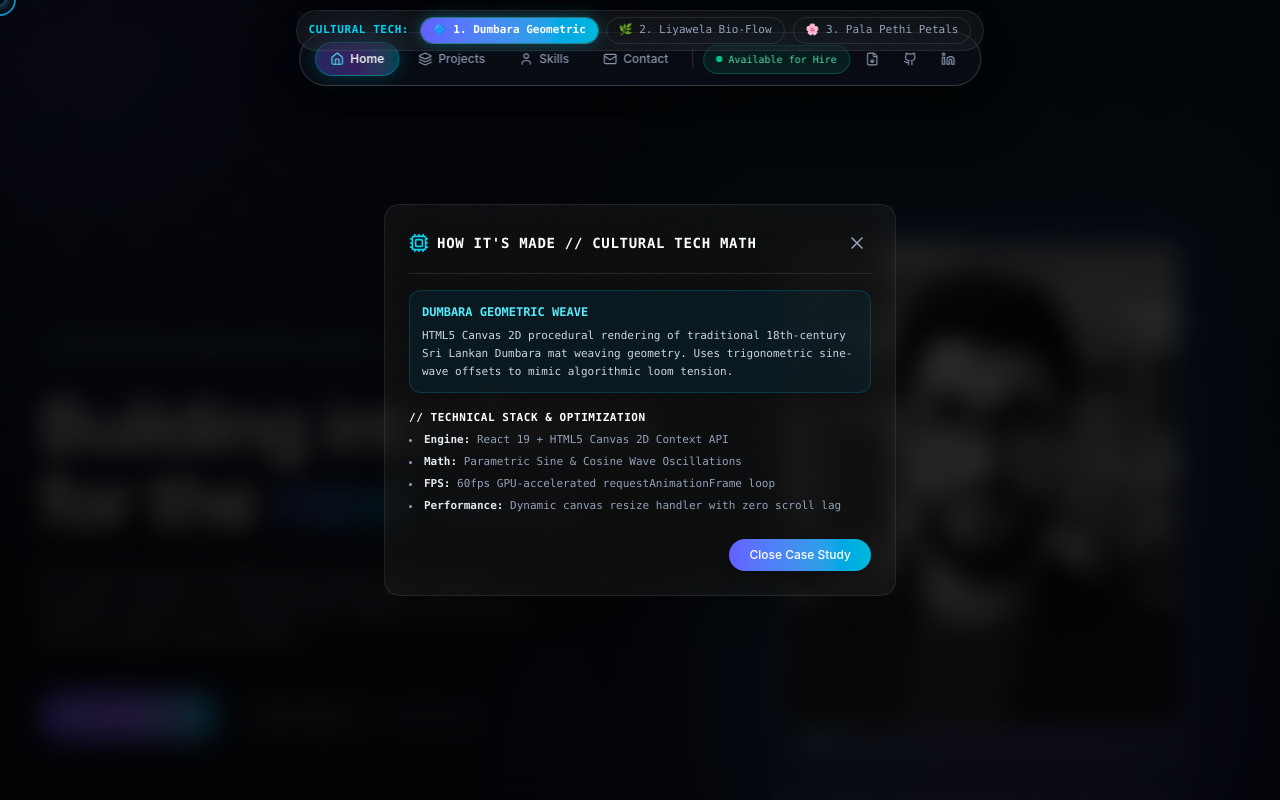
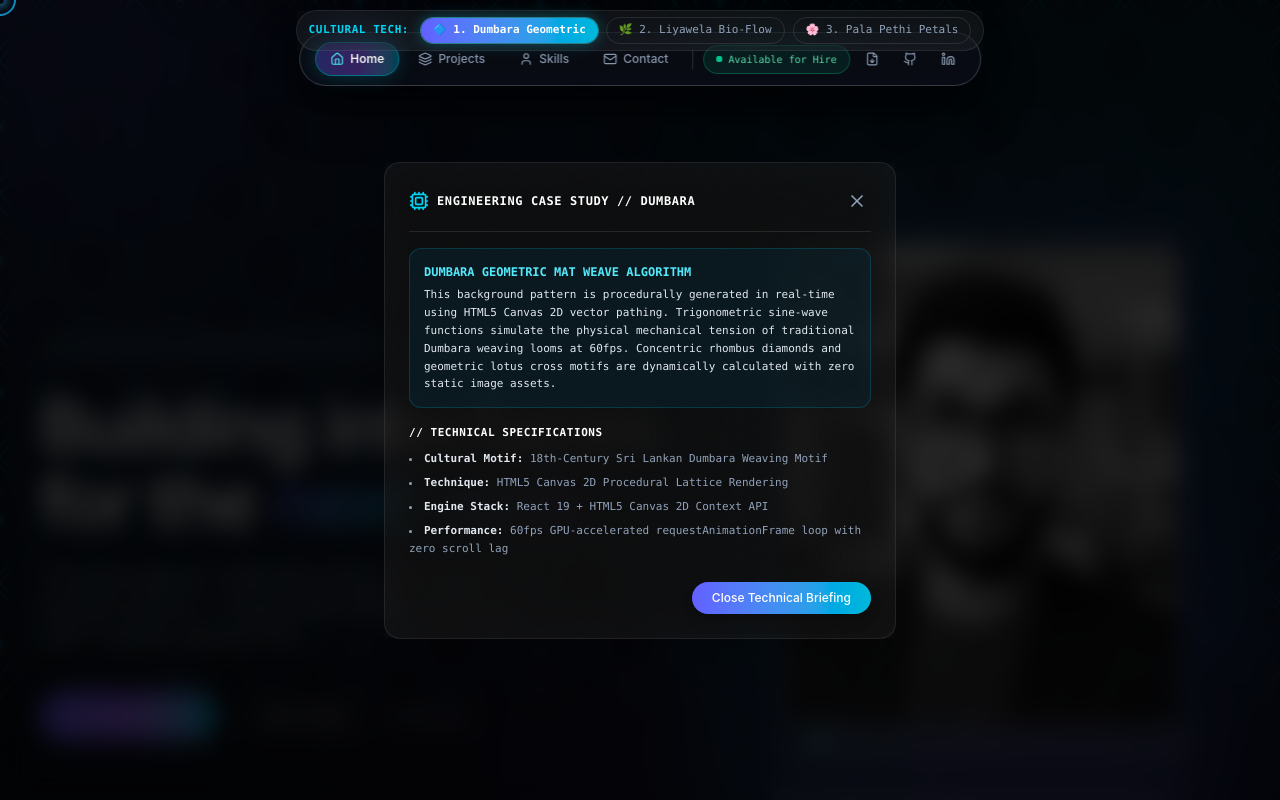
Before and after one commit to sasiruliyanage2004/portfolio-, a React (Vite) app: page / in a window 1280 px wide. Both pictures are taken after a click on the button "⚡ How It's Made". Shown: the top 800 px of the page. Built offline with nearby package versions, Linux system fonts and the light colour scheme.

Commit message:
feat_bold_tab_reactive_cultural_patterns_and_dynamic_how_its_made_modal

```diff
--- a/src/components/CulturalPatternCanvas.jsx
+++ b/src/components/CulturalPatternCanvas.jsx
@@ -1,6 +1,32 @@
 import { useEffect, useRef } from "react";
+import { motion, AnimatePresence } from "framer-motion";
 
 export default function CulturalPatternCanvas({ theme = "dumbara" }) {
+  return (
+    <div className="absolute inset-0 pointer-events-none z-0 overflow-hidden">
+      <AnimatePresence mode="wait">
+        <motion.div
+          key={theme}
+          initial={{ opacity: 0, scale: 0.98 }}
+          animate={{ opacity: 1, scale: 1 }}
+          exit={{ opacity: 0, scale: 1.02 }}
+          transition={{ duration: 0.5, ease: "easeInOut" }}
+          className="absolute inset-0 w-full h-full"
+        >
+          {theme === "dumbara" && <DumbaraCanvas />}
+          {theme === "liyawela" && <LiyawelaCanvas />}
+          {theme === "palapethi" && <PalaPethiCanvas />}
+        </motion.div>
+      </AnimatePresence>
+    </div>
+  );
+}
+
+// ------------------------------------------------------------------
+// 1. DUMBARA GEOMETRIC MAT WEAVING CANVASES (ඩම්බර රටා)
+// Bold Rhombus Lattice + Stylized Elephant/Peacock Geometric Motifs
+// ------------------------------------------------------------------
+function DumbaraCanvas() {
   const canvasRef = useRef(null);
 
   useEffect(() => {
@@ -14,24 +40,65 @@ export default function CulturalPatternCanvas({ theme = "dumbara" }) {
       canvas.width = window.innerWidth;
       canvas.height = window.innerHeight;
     };
-
     handleResize();
     window.addEventListener("resize", handleResize);
 
-    // Render loop
     const render = () => {
       time += 1;
-      const width = canvas.width;
-      const height = canvas.height;
+      const w = canvas.width;
+      const h = canvas.height;
+      ctx.clearRect(0, 0, w, h);
 
-      ctx.clearRect(0, 0, width, height);
+      const size = 90; // Large, bold grid size
+      const cols = Math.ceil(w / size) + 2;
+      const rows = Math.ceil(h / size) + 2;
 
-      if (theme === "dumbara") {
-        drawDumbaraPattern(ctx, width, height, time);
-      } else if (theme === "liyawela") {
-        drawLiyawelaPattern(ctx, width, height, time);
-      } else if (theme === "palapethi") {
-        drawPalaPethiPattern(ctx, width, height, time);
+      for (let r = -1; r < rows; r++) {
+        for (let c = -1; c < cols; c++) {
+          const x = c * size + (r % 2 === 0 ? 0 : size / 2);
+          const y = r * (size * 0.6);
+          const wave = Math.sin(time * 0.02 + (c + r) * 0.5) * 4;
+
+          // Outer Bold Diamond Border
+          ctx.strokeStyle = "rgba(6, 182, 212, 0.40)"; // Bright cyan stroke
+          ctx.lineWidth = 1.8;
+          ctx.beginPath();
+          ctx.moveTo(x, y - size / 2 + wave);
+          ctx.lineTo(x + size / 2, y + wave);
+          ctx.lineTo(x, y + size / 2 + wave);
+          ctx.lineTo(x - size / 2, y + wave);
+          ctx.closePath();
+          ctx.stroke();
+
+          // Inner Concentric Diamond
+          ctx.strokeStyle = "rgba(99, 102, 241, 0.45)"; // Bright indigo stroke
+          ctx.lineWidth = 1.4;
+          ctx.beginPath();
+          ctx.moveTo(x, y - size / 3.5 + wave);
+          ctx.lineTo(x + size / 3.5, y + wave);
+          ctx.lineTo(x, y + size / 3.5 + wave);
+          ctx.lineTo(x - size / 3.5, y + wave);
+          ctx.closePath();
+          ctx.stroke();
+
+          // Stylized Dumbara Elephant/Peacock Geometric Figure Motif in center cells
+          if ((c + r) % 2 === 0) {
+            ctx.fillStyle = "rgba(6, 182, 212, 0.50)";
+            ctx.beginPath();
+            ctx.arc(x, y + wave, 4, 0, Math.PI * 2);
+            ctx.fill();
+
+            // Dumbara Diamond Accents
+            ctx.strokeStyle = "rgba(6, 182, 212, 0.35)";
+            ctx.beginPath();
+            ctx.moveTo(x - 8, y + wave);
+            ctx.lineTo(x, y - 8 + wave);
+            ctx.lineTo(x + 8, y + wave);
+            ctx.lineTo(x, y + 8 + wave);
+            ctx.closePath();
+            ctx.stroke();
+          }
+        }
       }
 
       animationFrameId = requestAnimationFrame(render);
@@ -43,155 +110,171 @@ export default function CulturalPatternCanvas({ theme = "dumbara" }) {
       window.removeEventListener("resize", handleResize);
       cancelAnimationFrame(animationFrameId);
     };
-  }, [theme]);
+  }, []);
 
-  return (
-    <canvas
-      ref={canvasRef}
-      className="absolute inset-0 pointer-events-none z-0 transition-opacity duration-700"
-      style={{ opacity: 0.85 }}
-    />
-  );
+  return <canvas ref={canvasRef} className="w-full h-full opacity-90" />;
 }
 
 // ------------------------------------------------------------------
-// 1. DUMBARA GEOMETRIC WEAVING ALGORITHM (ඩම්බර රටා)
-// Procedural Rhombus Diamond Weave Grid + Center Lotus Crosses
+// 2. LIYAWELA ORGANIC BIO-FLOW VINE CANVAS (ලියවැල)
+// Interlacing Curved S-Lines + Leaf Tendril Spirals
 // ------------------------------------------------------------------
-function drawDumbaraPattern(ctx, width, height, time) {
-  const size = 70; // Grid cell size
-  const cols = Math.ceil(width / size) + 2;
-  const rows = Math.ceil(height / size) + 2;
+function LiyawelaCanvas() {
+  const canvasRef = useRef(null);
 
-  ctx.lineWidth = 1.2;
+  useEffect(() => {
+    const canvas = canvasRef.current;
+    if (!canvas) return;
+    const ctx = canvas.getContext("2d");
+    let animationFrameId;
+    let time = 0;
 
-  for (let r = -1; r < rows; r++) {
-    for (let c = -1; c < cols; c++) {
-      const x = c * size + (r % 2 === 0 ? 0 : size / 2);
-      const y = r * (size / 2);
+    const handleResize = () => {
+      canvas.width = window.innerWidth;
+      canvas.height = window.innerHeight;
+    };
+    handleResize();
+    window.addEventListener("resize", handleResize);
 
-      // Algorithmic wave offset mimicking traditional loom tension
-      const wave = Math.sin(time * 0.015 + (c + r) * 0.4) * 3;
-      const opacity = 0.15 + Math.sin(time * 0.01 + c * 0.2 + r * 0.3) * 0.08;
+    const render = () => {
+      time += 1;
+      const w = canvas.width;
+      const h = canvas.height;
+      ctx.clearRect(0, 0, w, h);
 
-      ctx.strokeStyle = `rgba(6, 182, 212, ${opacity})`;
+      const vineCount = 6;
+      ctx.lineWidth = 2.2;
 
-      // Draw Outer Dumbara Rhombus Diamond
+      for (let v = 0; v < vineCount; v++) {
+        const baseY = (h / (vineCount + 1)) * (v + 1);
+        const speed = 0.01 + v * 0.003;
+        const amplitude = 55 + v * 12;
+
         ctx.beginPath();
-      ctx.moveTo(x, y - size / 2 + wave);
-      ctx.lineTo(x + size / 2, y + wave);
-      ctx.lineTo(x, y + size / 2 + wave);
-      ctx.lineTo(x - size / 2, y + wave);
-      ctx.closePath();
+        ctx.strokeStyle = v % 2 === 0 ? "rgba(168, 85, 247, 0.45)" : "rgba(6, 182, 212, 0.40)";
+
+        for (let x = -40; x < w + 40; x += 15) {
+          const y = baseY + Math.sin(x * 0.008 + time * speed + v) * amplitude;
+
+          if (x === -40) ctx.moveTo(x, y);
+          else ctx.lineTo(x, y);
+
+          // Draw Liyawela Leaf Tendril Spirals
+          if (x % 90 === 0) {
+            const angle = Math.cos(x * 0.008 + time * speed) * 1.2;
+            const lx = x + Math.cos(angle) * 30;
+            const ly = y + Math.sin(angle) * 30;
+
+            ctx.save();
+            ctx.strokeStyle = "rgba(168, 85, 247, 0.50)";
+            ctx.lineWidth = 1.5;
+            ctx.beginPath();
+            ctx.moveTo(x, y);
+            ctx.quadraticCurveTo(x + 15, y - 20, lx, ly);
             ctx.stroke();
 
-      // Draw Inner Dumbara Concentric Diamond
-      ctx.strokeStyle = `rgba(99, 102, 241, ${opacity * 0.85})`;
+            // Leaf Tendril Tip Node
+            ctx.fillStyle = "rgba(6, 182, 212, 0.60)";
             ctx.beginPath();
-      ctx.moveTo(x, y - size / 4 + wave);
-      ctx.lineTo(x + size / 4, y + wave);
-      ctx.lineTo(x, y + size / 4 + wave);
-      ctx.lineTo(x - size / 4, y + wave);
-      ctx.closePath();
-      ctx.stroke();
-
-      // Draw Center Lotus Cross Motif
-      if ((c + r) % 3 === 0) {
-        ctx.fillStyle = `rgba(6, 182, 212, ${opacity * 1.2})`;
-        ctx.beginPath();
-        ctx.arc(x, y + wave, 2.5, 0, Math.PI * 2);
-        ctx.fill();
-      }
-    }
-  }
-}
-
-// ------------------------------------------------------------------
-// 2. LIYAWELA BIO-TECH VINE FLOW ALGORITHM (ලියවැල)
-// Procedural Sinusoidal Leaf-and-Vine Curves + Spiraling Tendrils
-// ------------------------------------------------------------------
-function drawLiyawelaPattern(ctx, width, height, time) {
-  const vineCount = 5;
-  ctx.lineWidth = 1.4;
-
-  for (let v = 0; v < vineCount; v++) {
-    const baseY = (height / (vineCount + 1)) * (v + 1);
-    const speed = 0.008 + v * 0.002;
-    const amplitude = 40 + v * 10;
-    const frequency = 0.008;
-
-    ctx.beginPath();
-    ctx.strokeStyle = v % 2 === 0 ? "rgba(168, 85, 247, 0.22)" : "rgba(6, 182, 212, 0.20)";
-
-    for (let x = -50; x < width + 50; x += 12) {
-      const y = baseY + Math.sin(x * frequency + time * speed + v) * amplitude;
-
-      if (x === -50) ctx.moveTo(x, y);
-      else ctx.lineTo(x, y);
-
-      // Draw Liyawela Leaf Tendril Nodes along the main vine
-      if (x % 96 === 0) {
-        const leafAngle = Math.cos(x * frequency + time * speed) * 0.8;
-        const leafLen = 22;
-        const lx = x + Math.cos(leafAngle) * leafLen;
-        const ly = y + Math.sin(leafAngle) * leafLen;
-
-        ctx.save();
-        ctx.strokeStyle = "rgba(168, 85, 247, 0.30)";
-        ctx.beginPath();
-        ctx.moveTo(x, y);
-        ctx.quadraticCurveTo(x + 12, y - 14, lx, ly);
-        ctx.stroke();
-
-        ctx.fillStyle = "rgba(6, 182, 212, 0.35)";
-        ctx.beginPath();
-        ctx.arc(lx, ly, 3, 0, Math.PI * 2);
+            ctx.arc(lx, ly, 4, 0, Math.PI * 2);
             ctx.fill();
             ctx.restore();
           }
         }
         ctx.stroke();
       }
+
+      animationFrameId = requestAnimationFrame(render);
+    };
+
+    render();
+
+    return () => {
+      window.removeEventListener("resize", handleResize);
+      cancelAnimationFrame(animationFrameId);
+    };
+  }, []);
+
+  return <canvas ref={canvasRef} className="w-full h-full opacity-90" />;
 }
 
 // ------------------------------------------------------------------
-// 3. PALA PETHI DECONSTRUCTED FLORAL PETAL ALGORITHM (පළා පෙති)
-// Procedural Interlocking 4-Petal Flowers + Antigravity Floating Petals
+// 3. PALA PETHI FLORAL PETAL CANVAS (පළා පෙති)
+// Layered Petal/Lotus Flowers + Antigravity Floating Petal Fragments
 // ------------------------------------------------------------------
-function drawPalaPethiPattern(ctx, width, height, time) {
-  const spacing = 80;
-  const cols = Math.ceil(width / spacing) + 2;
-  const rows = Math.ceil(height / spacing) + 2;
+function PalaPethiCanvas() {
+  const canvasRef = useRef(null);
 
-  ctx.lineWidth = 1.3;
+  useEffect(() => {
+    const canvas = canvasRef.current;
+    if (!canvas) return;
+    const ctx = canvas.getContext("2d");
+    let animationFrameId;
+    let time = 0;
+
+    const handleResize = () => {
+      canvas.width = window.innerWidth;
+      canvas.height = window.innerHeight;
+    };
+    handleResize();
+    window.addEventListener("resize", handleResize);
+
+    const render = () => {
+      time += 1;
+      const w = canvas.width;
+      const h = canvas.height;
+      ctx.clearRect(0, 0, w, h);
+
+      const spacing = 110;
+      const cols = Math.ceil(w / spacing) + 2;
+      const rows = Math.ceil(h / spacing) + 2;
+
+      ctx.lineWidth = 2.0;
 
       for (let r = -1; r < rows; r++) {
         for (let c = -1; c < cols; c++) {
           const cx = c * spacing;
           const cy = r * spacing;
+          const driftY = Math.sin(time * 0.015 + c * 0.4) * 8;
 
-      // Antigravity drift offset
-      const driftY = (Math.sin(time * 0.01 + c * 0.3) * 6);
-      const opacity = 0.16 + Math.cos(time * 0.008 + c + r) * 0.06;
+          ctx.strokeStyle = "rgba(20, 184, 166, 0.45)"; // Teal cyan
 
-      ctx.strokeStyle = `rgba(20, 184, 166, ${opacity})`;
-
-      // Draw 4 Pala Pethi Petals
-      const petalRadius = 18;
+          // Draw Layered 4-Petal Lotus Flower Motif
+          const R = 24;
           for (let angle = 0; angle < Math.PI * 2; angle += Math.PI / 2) {
-        const px = cx + Math.cos(angle) * (petalRadius / 2);
-        const py = cy + driftY + Math.sin(angle) * (petalRadius / 2);
+            const px = cx + Math.cos(angle) * (R / 2);
+            const py = cy + driftY + Math.sin(angle) * (R / 2);
 
             ctx.beginPath();
-        ctx.arc(px, py, petalRadius / 2, angle - Math.PI / 2, angle + Math.PI / 2);
+            ctx.arc(px, py, R / 2, angle - Math.PI / 2, angle + Math.PI / 2);
             ctx.stroke();
+
+            // Inner Petal Layer
+            ctx.strokeStyle = "rgba(245, 158, 11, 0.35)"; // Amber gold accent
+            ctx.beginPath();
+            ctx.arc(px, py, R / 3.5, angle - Math.PI / 2, angle + Math.PI / 2);
+            ctx.stroke();
+            ctx.strokeStyle = "rgba(20, 184, 166, 0.45)";
           }
 
-      // Center Floral Seed
-      ctx.fillStyle = `rgba(245, 158, 11, ${opacity * 1.4})`;
+          // Center Lotus Seed
+          ctx.fillStyle = "rgba(245, 158, 11, 0.70)";
           ctx.beginPath();
-      ctx.arc(cx, cy + driftY, 2.5, 0, Math.PI * 2);
+          ctx.arc(cx, cy + driftY, 3.5, 0, Math.PI * 2);
           ctx.fill();
         }
       }
+
+      animationFrameId = requestAnimationFrame(render);
+    };
+
+    render();
+
+    return () => {
+      window.removeEventListener("resize", handleResize);
+      cancelAnimationFrame(animationFrameId);
+    };
+  }, []);
+
+  return <canvas ref={canvasRef} className="w-full h-full opacity-90" />;
 }
--- a/src/components/cyber/HeroCyber.jsx
+++ b/src/components/cyber/HeroCyber.jsx
@@ -92,35 +92,39 @@ export default function HeroCyber({ culturalTheme = "dumbara" }) {
   const heroTextY = useTransform(scrollY, [0, 500], [0, 40]);
   const heroTextOpacity = useTransform(scrollY, [0, 500], [1, 0.75]);
 
-  // Theme-specific motif configuration
+  // Dynamic Theme Case Study Configurations
   const themeConfig = {
     dumbara: {
       badge: "[SYSTEM_STATUS: DUMBARA_GEOMETRIC_BLUEPRINT]",
-      title: "Dumbara Geometric Weave",
-      description: "Generative Rhombus Mat Geometry",
+      title: "Dumbara Geometric Mat Weave Algorithm",
+      motif: "18th-Century Sri Lankan Dumbara Weaving Motif",
+      technique: "HTML5 Canvas 2D Procedural Lattice Rendering",
+      algorithmText: "This background pattern is procedurally generated in real-time using HTML5 Canvas 2D vector pathing. Trigonometric sine-wave functions simulate the physical mechanical tension of traditional Dumbara weaving looms at 60fps. Concentric rhombus diamonds and geometric lotus cross motifs are dynamically calculated with zero static image assets.",
       glowColor: "from-cyan-500/25 via-indigo-500/25 to-blue-500/25",
-      algorithmText: "HTML5 Canvas 2D procedural rendering of traditional 18th-century Sri Lankan Dumbara mat weaving geometry. Uses trigonometric sine-wave offsets to mimic algorithmic loom tension.",
     },
     liyawela: {
       badge: "[SYSTEM_STATUS: LIYAWELA_BIOTECH_FLOW]",
-      title: "Liyawela Bio-Tech Flow",
-      description: "Parametric Leaf-and-Vine Curves",
+      title: "Liyawela Bio-Organic Vine Flow Algorithm",
+      motif: "Traditional Sri Lankan Liyawel (Leaf & Vine) Carving",
+      technique: "Parametric Sinusoidal Bezier Curve Math",
+      algorithmText: "This background pattern is procedurally rendered in real-time using parametric sinusoidal Bezier curves and quadratic leaf-tendril node spirals. Employs 60fps fluid wave mathematics to simulate weightless organic energy forms drifting across the screen without scroll latency.",
       glowColor: "from-violet-500/25 via-purple-500/25 to-cyan-500/25",
-      algorithmText: "Procedural sinusoidal curve rendering of traditional Sri Lankan Liyawela (leaf-and-vine) motifs. Employs 60fps parametric wave math to simulate weightless organic energy forms.",
     },
     palapethi: {
       badge: "[SYSTEM_STATUS: PALA_PETHI_DECONSTRUCTED_UI]",
-      title: "Pala Pethi Floral Petals",
-      description: "Interlocking Petal Lattice",
+      title: "Pala Pethi Floral Petal Lattice Algorithm",
+      motif: "Traditional Sri Lankan Pala Pethi (Petal) Border Motif",
+      technique: "Polar Coordinate Dual-Arc Flower Parametrics",
+      algorithmText: "This background pattern is procedurally constructed using polar coordinate transformations and dual-concentric arc pathing. Interlocking 4-petal lotus flower lattices are rendered with an antigravity floating drift calculation at 60fps.",
       glowColor: "from-cyan-500/25 via-teal-500/25 to-indigo-500/25",
-      algorithmText: "Generative rendering of Sri Lankan Pala Pethi (petal) motifs. Interlocking 4-petal floral flowers constructed procedurally with antigravity drift animation.",
     },
   }[culturalTheme] || {
     badge: "[SYSTEM_STATUS: DUMBARA_GEOMETRIC_BLUEPRINT]",
-    title: "Dumbara Geometric Weave",
-    description: "Generative Rhombus Mat Geometry",
+    title: "Dumbara Geometric Mat Weave Algorithm",
+    motif: "Dumbara Mat Weave Motif",
+    technique: "HTML5 Canvas 2D Vector Geometry",
+    algorithmText: "Procedurally generated HTML5 Canvas 2D vector geometry.",
     glowColor: "from-cyan-500/25 via-indigo-500/25 to-violet-500/25",
-    algorithmText: "Procedural HTML5 Canvas 2D vector geometry.",
   };
 
   return (
@@ -155,7 +159,7 @@ export default function HeroCyber({ culturalTheme = "dumbara" }) {
             {/* "HOW IT'S MADE" Micro Case-Study Button */}
             <button
               onClick={() => setShowCaseStudy(true)}
-              className="glass-panel inline-flex items-center gap-1.5 rounded-full px-3 py-2 font-mono text-[10px] text-emerald-300 border border-emerald-400/40 bg-emerald-950/40 hover:bg-emerald-900/50 transition-colors shadow-lg"
+              className="glass-panel inline-flex items-center gap-1.5 rounded-full px-3.5 py-2 font-mono text-[10px] text-emerald-300 border border-emerald-400/40 bg-emerald-950/40 hover:bg-emerald-900/50 transition-all shadow-lg hover:scale-105"
             >
               <Cpu className="h-3 w-3 text-emerald-400" />
               <span>⚡ How It's Made</span>
@@ -269,8 +273,8 @@ export default function HeroCyber({ culturalTheme = "dumbara" }) {
               <div className="flex items-center justify-between border-b border-white/10 pb-4 mb-4">
                 <div className="flex items-center gap-2">
                   <Cpu className="h-5 w-5 text-cyan-400" />
-                  <h3 className="font-mono text-sm font-semibold text-white uppercase tracking-wider">
-                    How It's Made // Cultural Tech Math
+                  <h3 className="font-mono text-xs font-semibold text-white uppercase tracking-wider">
+                    Engineering Case Study // {culturalTheme.toUpperCase()}
                   </h3>
                 </div>
                 <button
@@ -282,22 +286,22 @@ export default function HeroCyber({ culturalTheme = "dumbara" }) {
               </div>
 
               <div className="space-y-4 font-mono text-xs text-slate-300 leading-relaxed">
-                <div className="rounded-xl border border-cyan-500/20 bg-cyan-950/30 p-3">
-                  <span className="text-cyan-300 font-semibold uppercase">{themeConfig.title}</span>
-                  <p className="mt-1 text-[11px] text-slate-300 leading-relaxed">
+                <div className="rounded-xl border border-cyan-500/20 bg-cyan-950/30 p-3.5">
+                  <span className="text-cyan-300 font-semibold uppercase block mb-1">{themeConfig.title}</span>
+                  <p className="text-[11px] text-slate-200 leading-relaxed">
                     {themeConfig.algorithmText}
                   </p>
                 </div>
 
                 <div>
-                  <h4 className="text-white font-semibold mb-1 text-[11px] uppercase tracking-wider text-cyan-400">
-                    // Technical Stack & Optimization
+                  <h4 className="text-white font-semibold mb-2 text-[11px] uppercase tracking-wider text-cyan-400">
+                    // Technical Specifications
                   </h4>
-                  <ul className="list-disc list-inside space-y-1 text-slate-400 text-[11px]">
-                    <li><strong className="text-slate-200">Engine:</strong> React 19 + HTML5 Canvas 2D Context API</li>
-                    <li><strong className="text-slate-200">Math:</strong> Parametric Sine & Cosine Wave Oscillations</li>
-                    <li><strong className="text-slate-200">FPS:</strong> 60fps GPU-accelerated requestAnimationFrame loop</li>
-                    <li><strong className="text-slate-200">Performance:</strong> Dynamic canvas resize handler with zero scroll lag</li>
+                  <ul className="list-disc list-inside space-y-1.5 text-slate-400 text-[11px]">
+                    <li><strong className="text-slate-200">Cultural Motif:</strong> {themeConfig.motif}</li>
+                    <li><strong className="text-slate-200">Technique:</strong> {themeConfig.technique}</li>
+                    <li><strong className="text-slate-200">Engine Stack:</strong> React 19 + HTML5 Canvas 2D Context API</li>
+                    <li><strong className="text-slate-200">Performance:</strong> 60fps GPU-accelerated requestAnimationFrame loop with zero scroll lag</li>
                   </ul>
                 </div>
               </div>
@@ -305,9 +309,9 @@ export default function HeroCyber({ culturalTheme = "dumbara" }) {
               <div className="mt-6 flex justify-end">
                 <button
                   onClick={() => setShowCaseStudy(false)}
-                  className="rounded-full bg-gradient-to-r from-indigo-500 to-cyan-500 px-5 py-2 text-xs font-medium text-white shadow-lg"
+                  className="rounded-full bg-gradient-to-r from-indigo-500 to-cyan-500 px-5 py-2 text-xs font-medium text-white shadow-lg hover:shadow-cyan-500/25 transition-shadow"
                 >
-                  Close Case Study
+                  Close Technical Briefing
                 </button>
               </div>
             </motion.div>
```
Lines whose indentation alone changed are shown as unchanged.
